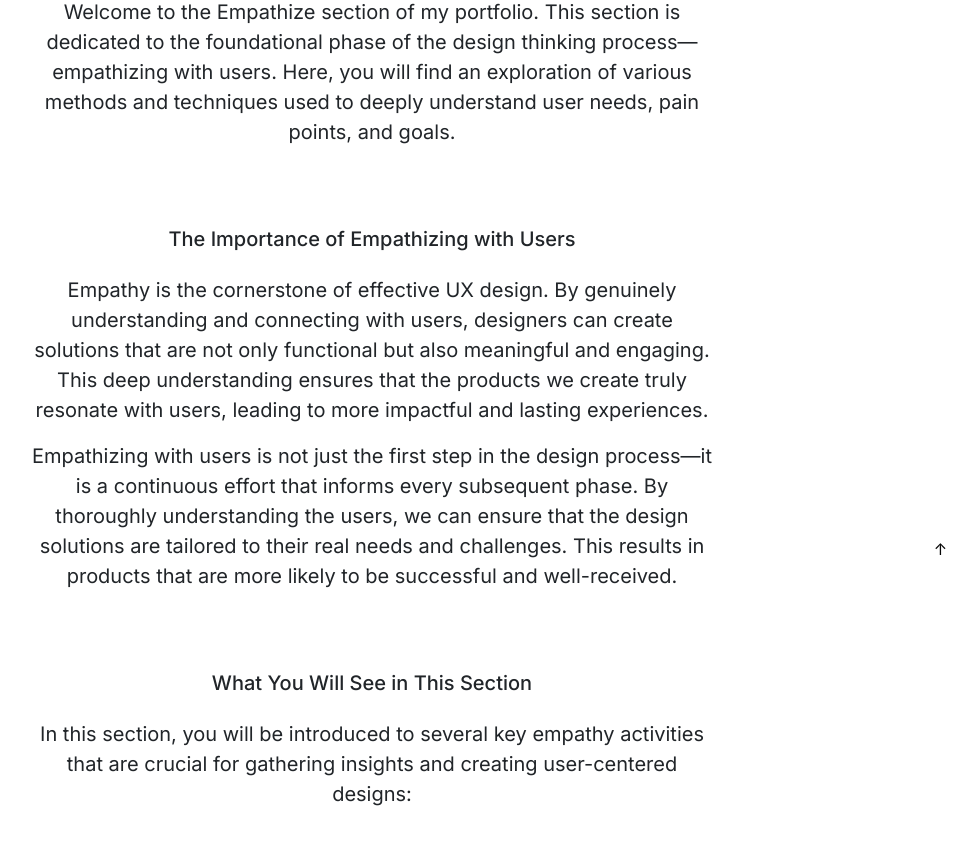
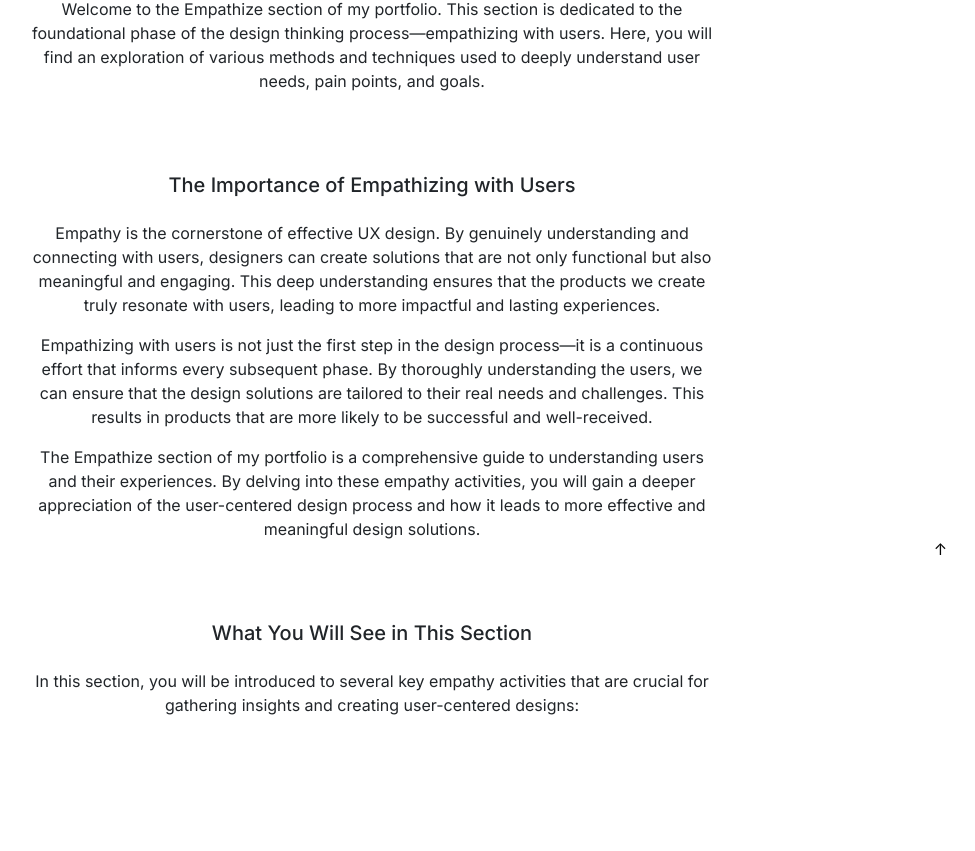
Before and after one commit to MariolaH/Design-Portfolio, a Next.js app: page /caseStudyThree/empathize in a window 1280 px wide. Shown: the part 209-1060 px from the top of the page, without its empty margins (268-1243 px from the left). Built offline with nearby package versions, Linux system fonts and the light colour scheme.

Commit message:
Created reusable component

```diff
--- a/src/app/caseStudyThree/empathize/page.tsx
+++ b/src/app/caseStudyThree/empathize/page.tsx
@@ -5,58 +5,41 @@ import "/src/app/styles/global.css";
 import ImageCard from "@/app/components/imageCard";
 import ImageAndTextCard from "@/app/components/imageAndTextCard";
 import Link from 'next/link';
+import Section from '@/app/components/section';
 
 export default function Empathize() {
   const scrollToTop = () => {
     window.scrollTo({ top: 650, behavior: 'smooth' });
   };
+
+  const content = [
+    {
+      paragraphs: [
+        "Welcome to the Empathize section of my portfolio. This section is dedicated to the foundational phase of the design thinking process—empathizing with users. Here, you will find an exploration of various methods and techniques used to deeply understand user needs, pain points, and goals.",
+      ],
+    },
+    {
+      subheading: "The Importance of Empathizing with Users",
+      paragraphs: [
+        "Empathy is the cornerstone of effective UX design. By genuinely understanding and connecting with users, designers can create solutions that are not only functional but also meaningful and engaging. This deep understanding ensures that the products we create truly resonate with users, leading to more impactful and lasting experiences.",
+        "Empathizing with users is not just the first step in the design process—it is a continuous effort that informs every subsequent phase. By thoroughly understanding the users, we can ensure that the design solutions are tailored to their real needs and challenges. This results in products that are more likely to be successful and well-received.",
+        "  The Empathize section of my portfolio is a comprehensive guide to understanding users and their experiences. By delving into these empathy activities, you will gain a deeper appreciation of the user-centered design process and how it leads to more effective and meaningful design solutions.",
+      ],
+    },
+    {
+      subheading: "What You Will See in This Section",
+      paragraphs: [
+        "In this section, you will be introduced to several key empathy activities that are crucial for gathering insights and creating user-centered designs:",
+      ],
+    },
+  ];
+
   return (
     <div>
       <Link href="/" >
         <img src='/HomeButton.png' alt='HomeButton' id="home-button"  width={75} height={75}/>
       </Link>
-     <section className="container text-center py-5">
-        <h2 className="mb-5 mt-5">Introduction to the Empathize Section Phase</h2>
-        <div className="row justify-content-center mt-5">
-    <div className="col-md-8 d-flex justify-content-center">
-      <div className="p-4 d-block text-decoration-none">
-        <div className="content">
-          <p className="lead-responsive">
-                  Welcome to the Empathize section of my portfolio. This section is dedicated to the foundational phase of the design thinking process—empathizing with users. Here, you will find an exploration of various methods and techniques used to deeply understand user needs, pain points, and goals.
-                </p>
-              </div>
-            </div>
-          </div>
-        </div>
-
-        <div className="row justify-content-center mt-3">
-    <div className="col-12 col-md-8 d-flex justify-content-center">
-      <div className="p-4 d-block text-decoration-none">
-        <div className="content">
-                <h5 className="mb-4">The Importance of Empathizing with Users</h5>
-                <p className="lead-responsive">
-                  Empathy is the cornerstone of effective UX design. By genuinely understanding and connecting with users, designers can create solutions that are not only functional but also meaningful and engaging. This deep understanding ensures that the products we create truly resonate with users, leading to more impactful and lasting experiences.
-                </p>
-                <p className="lead-responsive">
-                  Empathizing with users is not just the first step in the design process—it is a continuous effort that informs every subsequent phase. By thoroughly understanding the users, we can ensure that the design solutions are tailored to their real needs and challenges. This results in products that are more likely to be successful and well-received.
-                </p>
-              </div>
-            </div>
-          </div>
-        </div>
-
-        <div className="row justify-content-center mt-3">
-          <div className="col-12 col-md-8 d-flex justify-content-center">
-            <div className="p-4 d-block text-decoration-none">
-              <div className="content">
-                <h5 className="mb-4">What You Will See in This Section</h5>
-                <p className="lead-responsive">
-                  In this section, you will be introduced to several key empathy activities that are crucial for gathering insights and creating user-centered designs:
-                </p>
-              </div>
-            </div>
-          </div>
-        </div>
+     <Section title="Introduction to the Empathize Section Phase" content={content} />
         <div className="row justify-content-center mt-5 pb-5">
             <ImageAndTextCard
             href="#user-interviews"
@@ -127,18 +110,11 @@ export default function Empathize() {
     <div className="col-12 col-md-8 d-flex justify-content-center">
       <div className="p-4 d-block text-decoration-none">
         <div className="content">
-          <p className="lead-responsive">
-                  The Empathize section of my portfolio is a comprehensive guide
-                  to understanding users and their experiences. By delving into
-                  these empathy activities, you will gain a deeper appreciation
-                  of the user-centered design process and how it leads to more
-                  effective and meaningful design solutions.
-                </p>
               </div>
             </div>
           </div>
         </div>
-      </section>
+      {/* </Section> */}
       <button id="back-to-top" onClick={scrollToTop}>
         ↑
       </button>
--- /dev/null
+++ b/src/app/components/section.tsx
@@ -0,0 +1,35 @@
+import React from 'react';
+
+interface SectionProps {
+  title: string;
+  content: Array<{
+    subheading?: string;
+    paragraphs: string[];
+  }>;
+}
+
+const Section: React.FC<SectionProps> = ({ title, content }) => {
+  return (
+    <section className="container text-center py-5">
+      <h2 className="mb-5 mt-5">{title}</h2>
+      {content.map((block, index) => (
+        <div className="row justify-content-center mt-3" key={index}>
+          <div className="col-12 col-md-8 d-flex justify-content-center">
+            <div className="p-4 d-block text-decoration-none">
+              <div className="content">
+                {block.subheading && <h5 className="mb-4">{block.subheading}</h5>}
+                {block.paragraphs.map((paragraph, i) => (
+                  <p className="lead-responsive" key={i}>
+                    {paragraph}
+                  </p>
+                ))}
+              </div>
+            </div>
+          </div>
+        </div>
+      ))}
+    </section>
+  );
+};
+
+export default Section;
--- a/src/app/styles/global.css
+++ b/src/app/styles/global.css
@@ -241,7 +241,7 @@ body {
 }
 
 .lead-responsive {
-  font-size: 1.25rem; /* Default size */
+  font-size: 1.00rem; /* Default size */
 }
 
 @media (max-width: 768px) {
```
